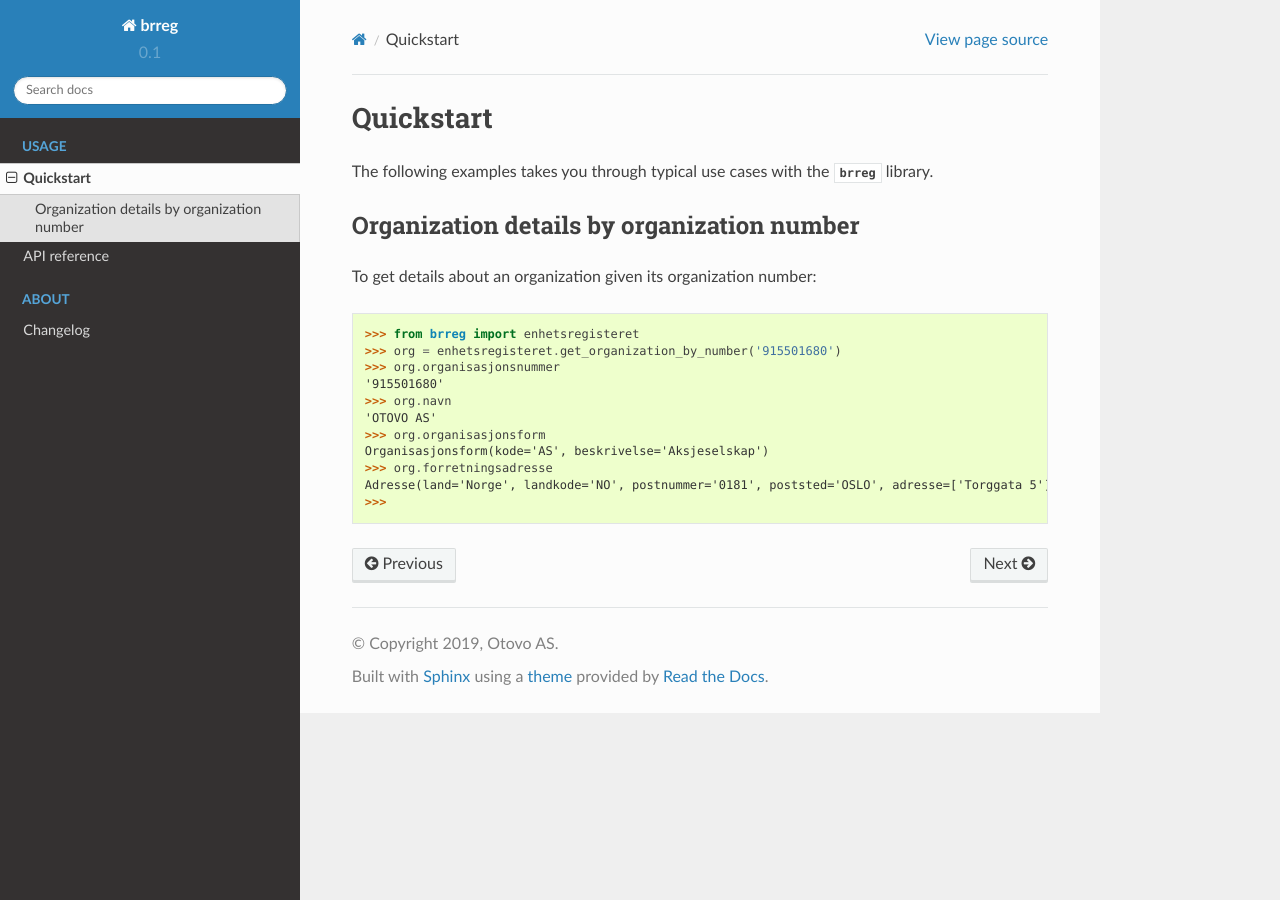
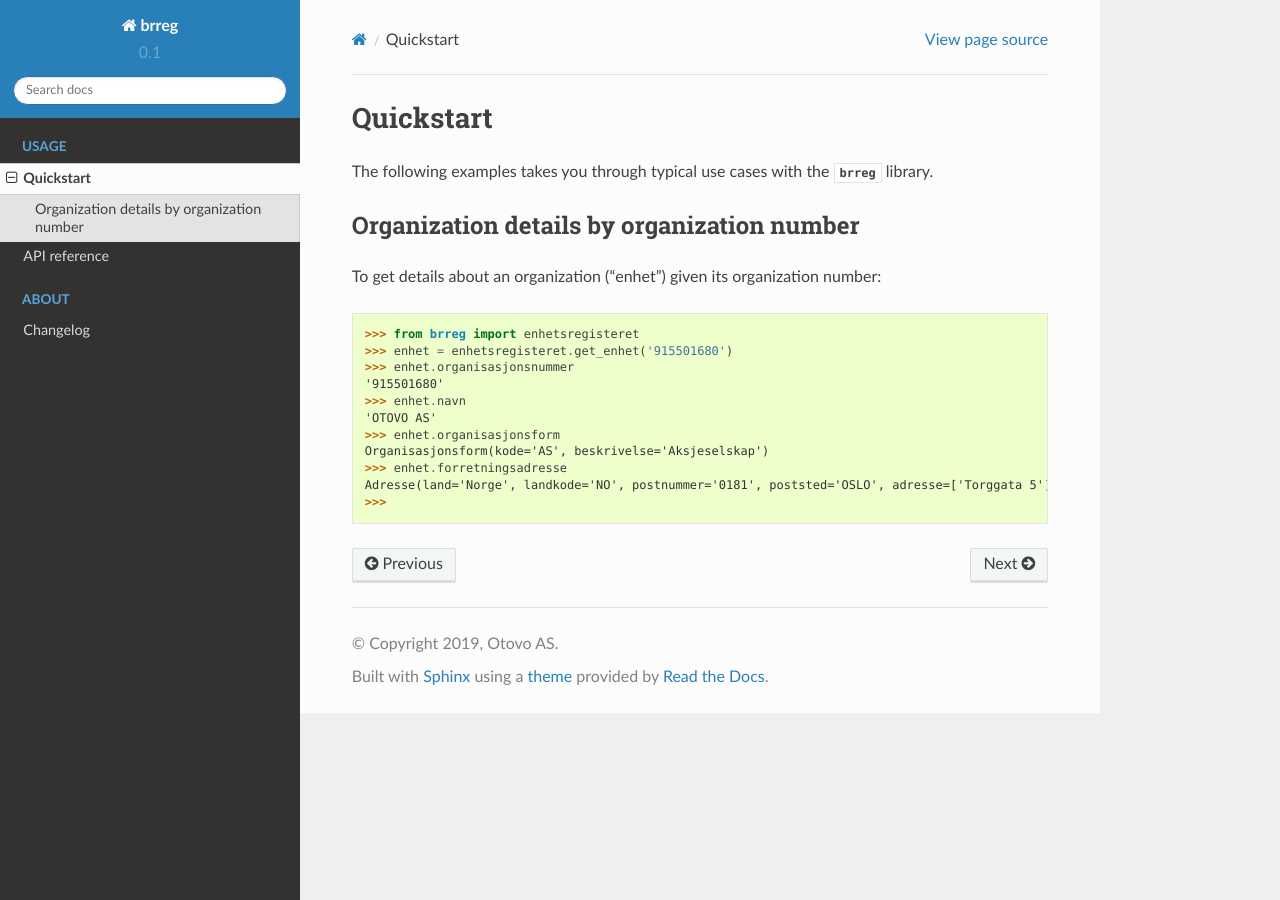
Before and after one commit to crdbrd/python-brreg, a Sphinx documentation site: the page built from docs/quickstart.rst, in a window 1280 px wide. Built offline with Sphinx 7.4.7 and the Read the Docs theme 2.0.0, drawn with Linux system fonts in a browser that asks for light colours.

Commit message:
Rename {Organisasjon => Enhet}

```diff
--- a/docs/api.rst
+++ b/docs/api.rst
@@ -22,9 +22,9 @@ Enhetsregisteret
 
 .. automodule:: brreg.enhetsregisteret
 
-.. autofunction:: brreg.enhetsregisteret.get_organization_by_number
+.. autofunction:: brreg.enhetsregisteret.get_enhet
 
-.. autoclass:: brreg.enhetsregisteret.Organisasjon
+.. autoclass:: brreg.enhetsregisteret.Enhet
    :members:
    :undoc-members:
 
--- a/docs/quickstart.rst
+++ b/docs/quickstart.rst
@@ -9,16 +9,16 @@ The following examples takes you through typical use cases with the
 Organization details by organization number
 ===========================================
 
-To get details about an organization given its organization number:
+To get details about an organization ("enhet") given its organization number:
 
 >>> from brreg import enhetsregisteret
->>> org = enhetsregisteret.get_organization_by_number('915501680')
->>> org.organisasjonsnummer
+>>> enhet = enhetsregisteret.get_enhet('915501680')
+>>> enhet.organisasjonsnummer
 '915501680'
->>> org.navn
+>>> enhet.navn
 'OTOVO AS'
->>> org.organisasjonsform
+>>> enhet.organisasjonsform
 Organisasjonsform(kode='AS', beskrivelse='Aksjeselskap')
->>> org.forretningsadresse
+>>> enhet.forretningsadresse
 Adresse(land='Norge', landkode='NO', postnummer='0181', poststed='OSLO', adresse=['Torggata 5'], kommune='OSLO', kommunenummer='0301')
 >>>
```
Also changed, not shown: 3 other files.
